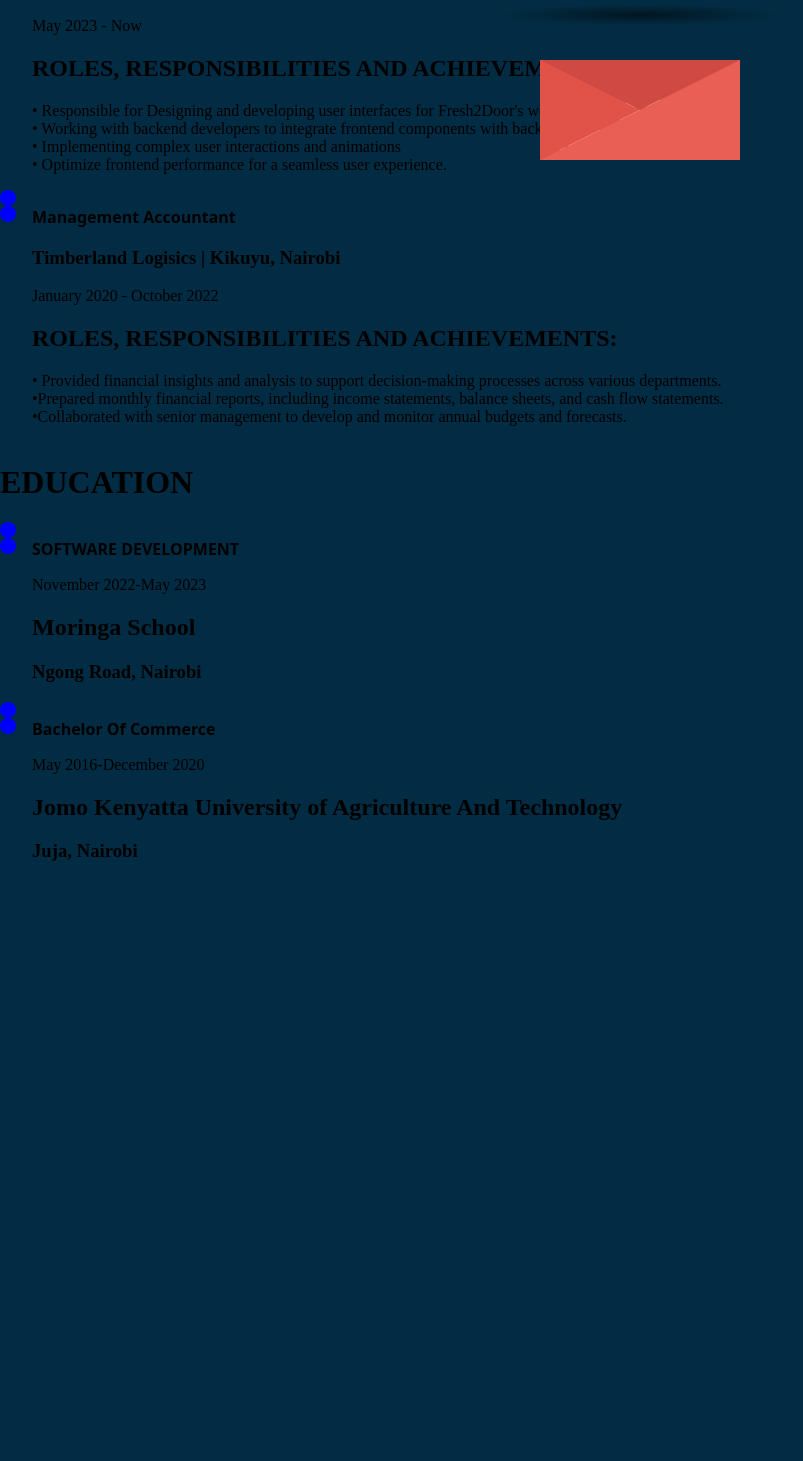
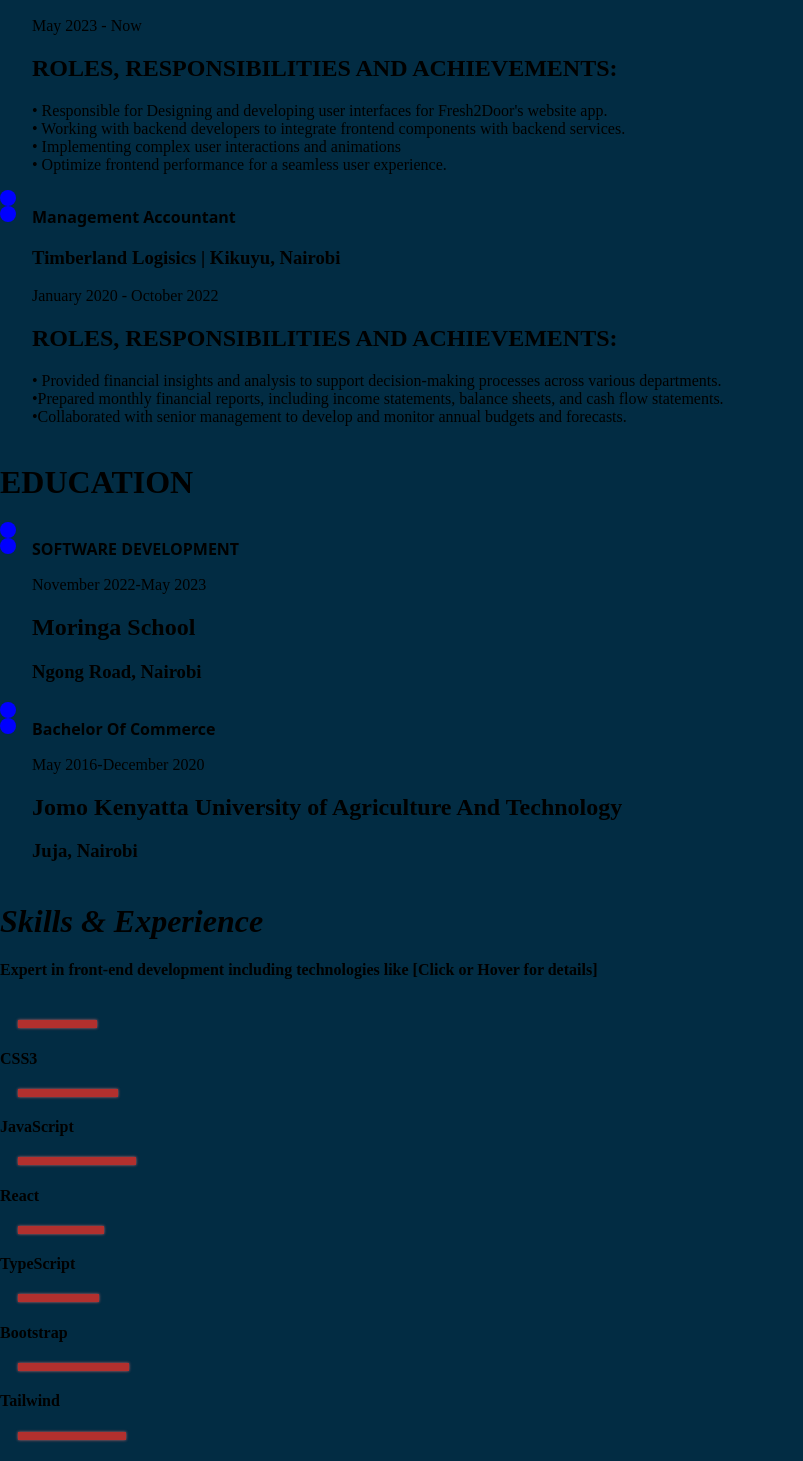
Before and after one commit to njambi-muhoro/Njambi-Muhoro-App, a React (Create React App) app: page /resume in a window 1280 px wide. Shown: the part 1060-2521 px from the top of the page, without its empty margins (0-803 px from the left). Before the commit the page ends 1941 px from the top, so only its background shows below. Built offline with nearby package versions, Linux system fonts and the light colour scheme.

Commit message:
Styling Skills page

```diff
--- a/src/App.css
+++ b/src/App.css
@@ -91,123 +91,126 @@ body{
   gap: 0.2rem;
 }
 
-.letter-image {
-  position: absolute;
-  top: 120%;
-  left: 50%;
-  width: 200px;
-  height: 200px;
-  transform: translate(-50%, -50%);
-  cursor: pointer;
+.logo-holder {
+
+
+
+  position: relative;
+  margin: 0 auto ;
+  padding-top: 12px;
+  padding-bottom: 24px;
+  -webkit-transform: translateZ(0);
 }
 
-.animated-mail {
+.beg {
+
 position: absolute;
-  height: 150px;
-  width: 200px;
-  -webkit-transition: .4s;
-  -moz-transition: .4s;
-  transition: .4s;
-
-  .bodys {
-    position: absolute;
-    bottom: 0;
-    width: 0;
-    height: 0;
-    border-style: solid;
-    border-width: 0 0 100px 200px;
-    border-color: transparent transparent #e95f55 transparent;
-    z-index: 2;
+top: 9px;
+left: 8px;
+right: 8px;
+bottom: 8px;
+background: url(http://boutique.flarework.com/wp-content/themes/boutique/img/logo_large.png) center 0px no-repeat ;
+  background-size: contain;
+  -webkit-filter: drop-shadow(0px 6px 25px rgba(0,0,0,0.5));
 }
 
-  .top-fold {
-    position: absolute;
-    top: 50px;
-    width: 0;
-    height: 0;
-    border-style: solid;
-    border-width: 50px 100px 0 100px;
-    -webkit-transform-origin: 50% 0%;
-    -webkit-transition: transform .4s .4s, z-index .2s .4s;
-    -moz-transform-origin: 50% 0%;
-    -moz-transition: transform .4s .4s, z-index .2s .4s;
-    transform-origin: 50% 0%;
-    transition: transform .4s .4s, z-index .2s .4s;
-    border-color: #cf4a43 transparent transparent transparent;
-    z-index: 2;
+.bar {
+  position: relative;
+  height: 8px;
+  background: #bd0d0d;
+  width:  0%;
+  top: 0px;
+  left: 18px;
+  margin-top: 8px;
+  box-shadow: 0 0 3px rgba(228, 110, 110, 0.9);
+  animation: fill 5s infinite alternate, colors 5s infinite alternate;
 }
 
-  .back-fold {
-    position: absolute;
-    bottom: 0;
-    width: 200px;
-    height: 100px;
-    background: #cf4a43;
-    z-index: 0;
+.bar.fill1 {
+animation: fill-1 5s infinite alternate, colors 5s infinite alternate;
 }
 
-  .left-fold {
-    position: absolute;
-    bottom: 0;
-    width: 0;
-    height: 0;
-    border-style: solid;
-    border-width: 50px 0 50px 100px;
-    border-color: transparent transparent transparent #e15349;
-    z-index: 2;
+.bar.fill2 {
+ animation:  fill-2 5s infinite alternate, colors 5s infinite alternate;
 }
 
-  .letter {
-    left: 20px;
-    bottom: 0px;
-    position: absolute;
-    width: 160px;
-    height: 60px;
-    background: white;
-    z-index: 1;
-    overflow: hidden;
-    -webkit-transition: .4s .2s;
-    -moz-transition: .4s .2s;
-    transition: .4s .2s;
 
-    .letter-border {
-      height: 10px;
-      width: 100%;
-      background: repeating-linear-gradient(
-        -45deg,
-        #cb5a5e,
-        #cb5a5e 8px,
-        transparent 8px,
-        transparent 18px
-      );
+.bar.fill3 {
+ animation:  fill-3 5s infinite alternate, colors 5s infinite alternate;
 }
 
-    .letter-title {
-      margin-top: 10px;
-      margin-left: 5px;
-      height: 10px;
-      width: 40%;
-      background: #cb5a5e;
-    }
-    .letter-context {
-      margin-top: 10px;
-      margin-left: 5px;
-      height: 100px;
-      width: 100%;
-      background: #cb5a5e;
+
+.bar.fill4 {
+ animation:  fill-4 5s infinite alternate, colors 5s infinite alternate;
 }
 
-    .letter-stamp {
-      margin-top: 30px;
-      margin-left: 120px;
-      border-radius: 100%;
-      height: 30px;
-      width: 30px;
-      background: #cb5a5e;
-      opacity: 0.3;
+.bar.fill5 {
+ animation:  fill-5 5s infinite alternate, colors 5s infinite alternate;
 }
+
+.bar.fill6 {
+ animation:  fill-6 5s infinite alternate, colors 5s infinite alternate;
 }
+
+
+
+@keyframes fill {
+0%   { width: 0; }
+33%  { width: 30px;}
+66%  { width: 10px;}
+100% { width: 105px; }
 }
+
+@keyframes fill-1 {
+0%   { width: 0; }
+33%  { width: 50px;}
+66%  { width: 20px;}
+100% { width: 130px; }
+}
+
+@keyframes fill-2 {
+0%   { width: 0; }
+33%  { width: 90px;}
+66%  { width: 70px;}
+100% { width: 136px; }
+}
+
+@keyframes fill-3 {
+0%   { width: 0; }
+33%  { width: 50px;}
+66%  { width: 24px;}
+100% { width: 109px; }
+}
+
+@keyframes fill-4 {
+0%   { width: 0; }
+33%  { width: 98px;}
+66%  { width: 34px;}
+100% { width: 99px; }
+}
+
+@keyframes fill-5 {
+0%   { width: 0; }
+33%  { width: 30px;}
+66%  { width: 10px;}
+100% { width: 148px; }
+}
+
+
+@keyframes fill-6 {
+0%   { width: 0; }
+33%  { width: 48px;}
+66%  { width: 22px;}
+100% { width: 140px; }
+}
+
+@keyframes colors {
+0% { background-color: #e94c4c;}
+50% { background-color: rgb(247, 33, 10);}
+100% { background-color: #aa3232;}
+}
+
+
 
 .shadow {
   position: absolute;
@@ -790,49 +793,3 @@ body{
     transform: translate(-50%, -50%);
   }
 } */
-
-@media (max-width: 767px) {
-
-  .letter-image {
-    /* Remove the position property */
-    position: static;
-    margin-left: 200px;
-    /* Add any other styles you want for small screens here */
-    width: 300px;
-  height: 300px;
-    /* Center the element on the left side */
-    display: flex;
-    flex-direction: column;
-    gap: 2px;
-    /* Remove the margin-left to center the element horizontally */
-  margin-top: 120px;
-    /* Optionally, you can align the element to the left or center it using justify-content */
-    justify-content: center;
-    /* You can add more styles here based on your requirements */
-    cursor: default; /* Optionally, change the cursor to default on small screens */
-  }
-}
-
-@media (max-width: 767px) {
-  .animated-mail {
-    /* Change the position to static for small screens */
-    position: static;
-    /* Add any other styles you want for small screens here */
-    width: 100%; /* For example, set the width to 100% to make it full-width */
-    height: auto; /* Set height to auto or adjust it as needed */
-    /* Center the element on the left side */
-    padding-top:130px;
-    /* You can add more styles here based on your requirements */
-  }
-
-  /* Add any other styles specific to small screens here */
-
-  /* Additional styles for .animated-mail .top-fold on small screens */
-  .animated-mail .top-fold {
-   display: none;
-  }
-
-  .animated-mail .top-fold{
-
-  }
-}
--- a/src/pages/Skills.jsx
+++ b/src/pages/Skills.jsx
@@ -47,43 +47,58 @@ function Skills() {
              Expert in front-end development including technologies like [Click or Hover for details]
 
            </h4>
-      <div className="animated-mail">
 
-        <div className="back-fold">
 
-        </div>
-        <div className="letter">
-          <div className="letter-border">
 
-          </div>
-          <div className="letter-title">
+<div class="logo-holder flex flex-col gap-4">
 
-          </div>
-          <div className="letter-context">
-          <p>
+  <div className="flex gap-6">
+    <div class="bar"></div>
+  <h4>CSS3</h4>
+  </div>
 
-           <span className=" flex flex-wrap w-[100%] text-sm font-bold">
-             <span className="tech-tag">HTML5</span>,
-             <span className="tech-tag">CSS3</span>,
-             <span className="tech-tag">JavaScript</span>,
-             <span className="tech-tag">React</span>,
-             <span className="tech-tag">TypeScript</span>,
-             <span className="tech-tag">Bootstrap</span>,
-             <span className="tech-tag">Tailwind</span>,
-             <span className="tech-tag">Git</span>, etc.
-           </span>
-         </p>
-          </div>
-          <div className="letter-stamp">
-            <div className="letter-stamp-inner"></div>
-          </div>
-        </div>
-        <div className="top-fold"></div>
-        <div className="bodys"></div>
-        <div className="left-fold"></div>
-      </div>
-      <div className="shadow"></div>
+  <div className="flex gap-6">
+  <div class="bar fill1">
+  </div>
+  <h4>JavaScript</h4>
+  </div>
+
+  <div className="flex gap-6">
+  <div class="bar fill2">
+  </div>
+  <h4>React</h4>
+  </div>
+
+  <div className="flex gap-6">
+  <div class="bar fill3"></div>
+  <h4>TypeScript</h4>
+  </div>
+
+  <div className="flex gap-6">
+<div class="bar fill4"></div>
+<h4>Bootstrap</h4>
+</div>
+
+<div className="flex gap-6">
+<div class="bar fill5"></div>
+<h4>Tailwind</h4>
+</div>
+
+<div className="flex gap-6">
+<div class="bar fill6"></div>
+<h4>Git</h4>
+</div>
+
+<div className="flex gap-6">
+<div class="bar fill7"></div>
+<h4>HTML5</h4>
+</div>
+
+
+
     </div>
+    </div>
+
 
   );
 }
```
Lines whose indentation alone changed are shown as unchanged.
